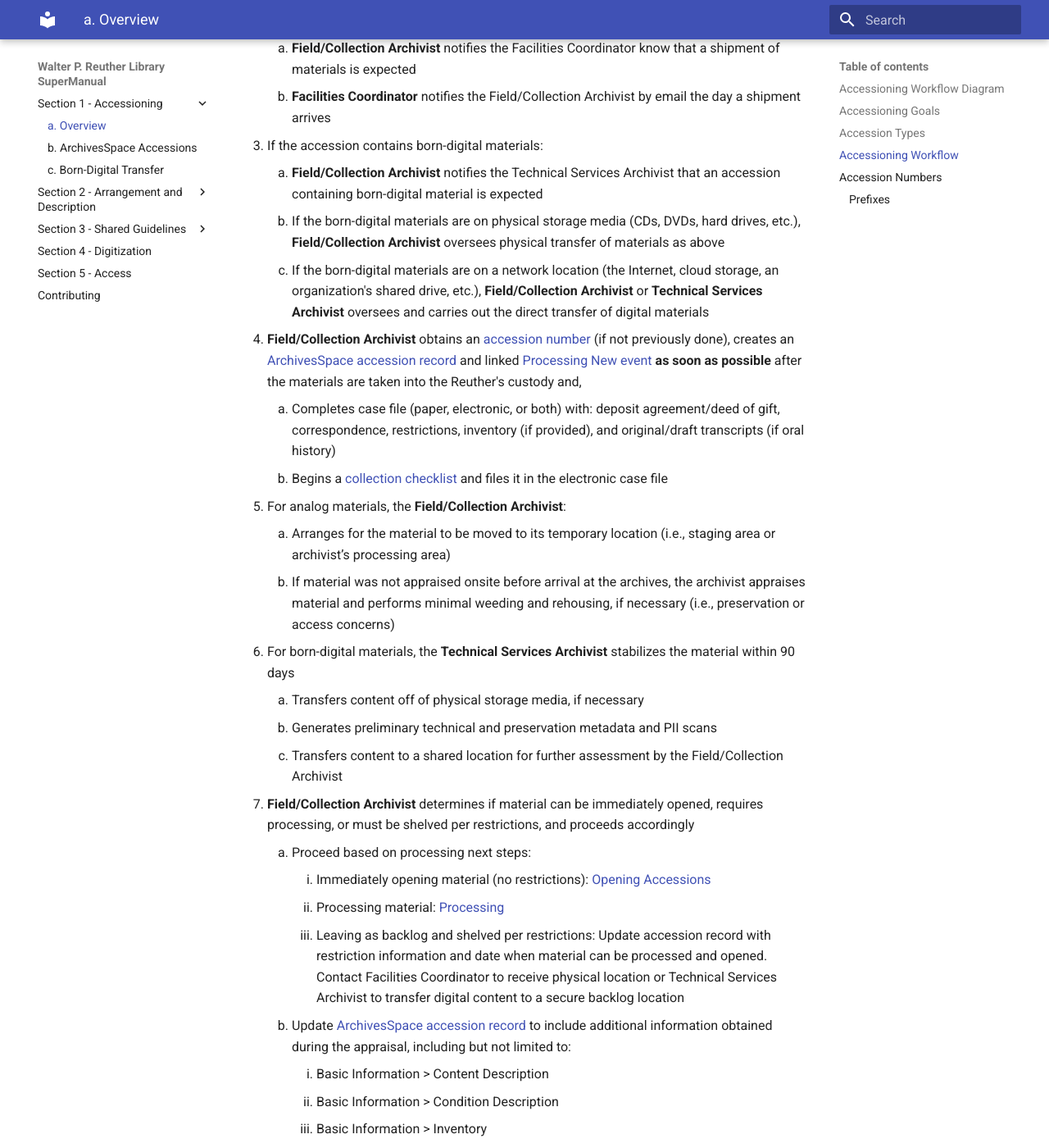
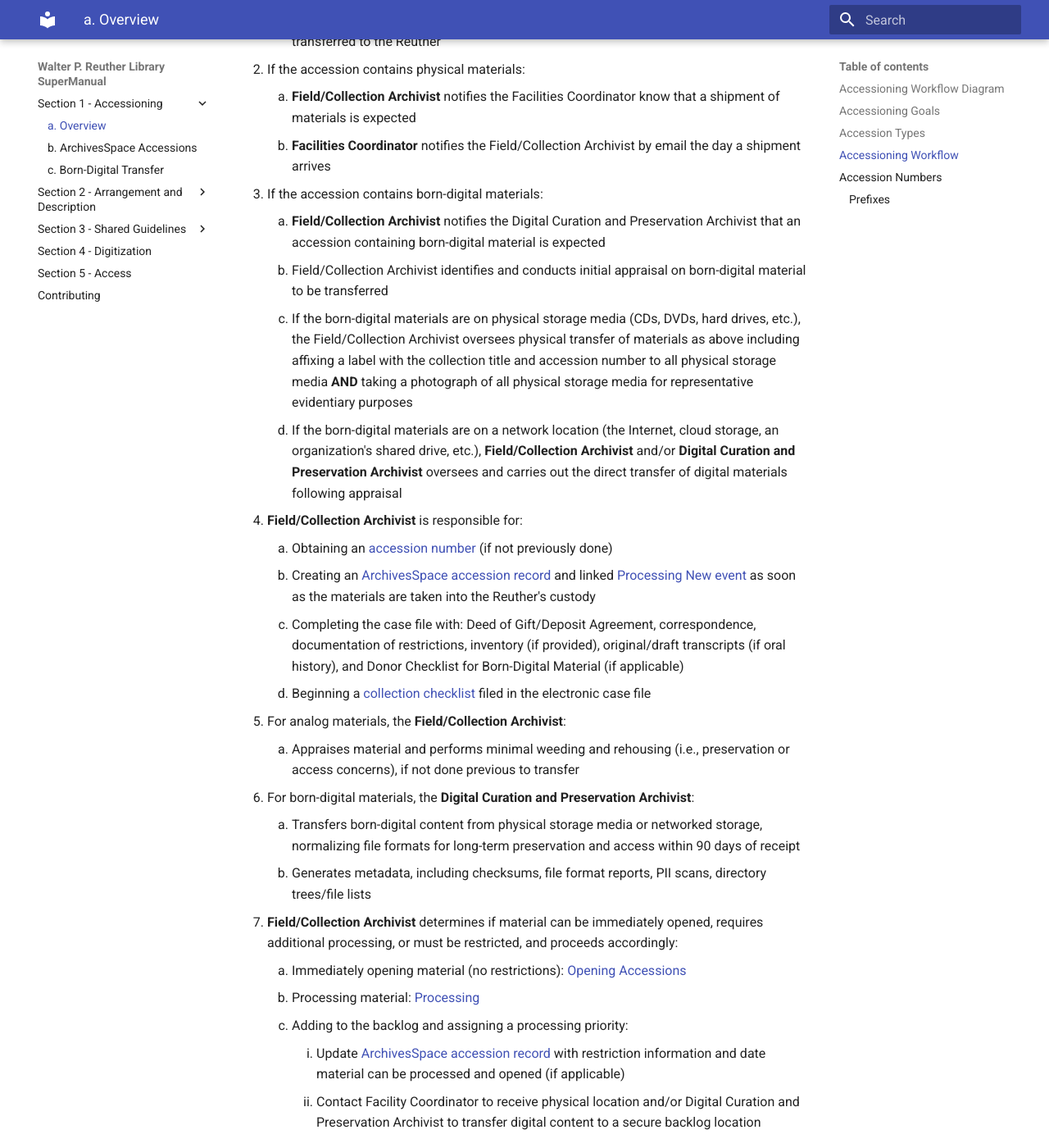
Before and after one commit to WSUReuther/SuperManual, an MkDocs documentation site: the page built from docs/01_accessioning/01_01_overview.md, in a window 1280 px wide and 1400 px high, scrolled down 2398 px. Shown: the whole window at 82% size. Built offline with MkDocs 1.6.1 and Material for MkDocs 9.7.7, drawn with Linux system fonts in a browser that asks for light colours; some of the changed text lies outside the part shown.

Commit message:
Update 01_01_overview.md

```diff
--- a/docs/01_accessioning/01_01_overview.md
+++ b/docs/01_accessioning/01_01_overview.md
@@ -8,58 +8,63 @@
 
 The Reuther Library accessions incoming archival collections with the following goals in mind:
 
-1. To **open** unrestricted collections within 90 days of their arrival at the archives. Exceptions include those with restrictions, some accruals, and large collections.
-2. To provide collection level description with minimal inventory information (if supplied by donor or field archivist) about every collection in the archives.
-3. To incorporate MPLP into accessioning and affectively merge accessioning with processing.
-4. To reduce space issues by preventing non-historical material from being shelved in the stacks and saved on digital storage devices.
-5. To alleviate backlog issues and enhance researcher accessibility to collections.
-6. To streamline the accessioning process and remove barriers to effective collection management.
+1.	To **open** unrestricted collections as soon as possible after their arrival at the archives.
+2.	To provide collection-level description with minimal inventory (if supplied by donor or field archivist) for every collection that can be opened immediately.
+3.	To incorporate MPLP into accessioning and effectively merge accessioning with processing.
+4.	To reduce space issues by preventing non-historical material from being shelved in the stacks and saved on digital storage devices.
 
 ## Accession Types
 
-1. **New**: material received for a collection that is only now being established, i.e., the Reuther has not received any collection materials previously
-2. **Addition**: material received for an established collection that was previously thought complete
-3. **Accrual**: material received for a collection that receives ongoing deposits
+1.	**New**: material for a newly established collection or that has not been received by the Reuther previously
+2.	**Addition**: material received for an established collection that was previously thought complete
+3.	**Accrual**: material received for a collection that receives ongoing deposits
 
 ## Accessioning Workflow
 
-Accessioning is a combined effort between the Collection Archivist or Field Archivist (whichever is applicable), the Reuther Facilities Coordinator, and the Technical Services Archivist. Collection Archivists are responsible for their own accessioning (this includes AV materials). The Field Archivist is responsible for everything else.
+Accessioning is a combined effort between the Collection Archivist or Field Archivist (whichever is applicable), the Reuther Facility Coordinator, and the Digital Curation and Preservation Archivist. Collection Archivists are responsible for their own accessioning (this includes born-digital and AV materials). The Field Archivist is responsible for accessioning all collections without a dedicated collection archivist.
 
 Outlined below is the workflow followed for each incoming collection.
 
 1. **Field/Collection Archivist** conducts any required pre-transfer appraisal, donor negotiations, etc.
+      1. For new accessions (i.e. not accruals or additions) conducted by a Collection Archivist, consult with the Field Archivist regarding the Deed of Gift/Deposit Agreement
+      2. Only the Director can sign completed Deed of Gifts/Deposit Agreements
+      3. The Deed of Gift/Deposit Agreement needs to be in place before materials are transferred to the Reuther
 2. If the accession contains physical materials:
       1. **Field/Collection Archivist** notifies the Facilities Coordinator know that a shipment of materials is expected
       2. **Facilities Coordinator** notifies the Field/Collection Archivist by email the day a shipment arrives
 3. If the accession contains born-digital materials:
-      1. **Field/Collection Archivist** notifies the Technical Services Archivist that an accession containing born-digital material is expected
-      2. If the born-digital materials are on physical storage media (CDs, DVDs, hard drives, etc.), **Field/Collection Archivist** oversees physical transfer of materials as above
-      3. If the born-digital materials are on a network location (the Internet, cloud storage, an organization's shared drive, etc.), **Field/Collection Archivist** or **Technical Services Archivist** oversees and carries out the direct transfer of digital materials
-4. **Field/Collection Archivist** obtains an [accession number](#accession-numbers) (if not previously done), creates an [ArchivesSpace accession record](01_02_archivesspace_accessions.md) and linked [Processing New event](../03_shared/03_02_events.md#processing-new) **as soon as possible** after the materials are taken into the Reuther's custody and,
-      1. Completes case file (paper, electronic, or both) with: deposit agreement/deed of gift, correspondence, restrictions, inventory (if provided), and original/draft transcripts (if oral history)
-      2. Begins a [collection checklist](https://waynestateprod.sharepoint.com/:w:/r/sites/Libraries/Reuther/Documents/Collections/Collection%20Management/Collection_checklist.doc?d=wd7229a74ba234273b8a1d4ace6df7e5a&csf=1&web=1&e=6XhUQn) and files it in the electronic case file
+      1. **Field/Collection Archivist** notifies the Digital Curation and Preservation Archivist that an accession containing born-digital material is expected
+      2. Field/Collection Archivist identifies and conducts initial appraisal on born-digital material to be transferred
+      3. If the born-digital materials are on physical storage media (CDs, DVDs, hard drives, etc.), the Field/Collection Archivist oversees physical transfer of materials as above including affixing a label with the collection title and accession number to all physical storage media **AND** taking a photograph of all physical storage media for representative evidentiary purposes
+      4. If the born-digital materials are on a network location (the Internet, cloud storage, an organization's shared drive, etc.), **Field/Collection Archivist** and/or **Digital Curation and Preservation Archivist** oversees and carries out the direct transfer of digital materials following appraisal
+4. **Field/Collection Archivist** is responsible for:
+      1. Obtaining an [accession number](#accession-numbers) (if not previously done)
+      2. Creating an [ArchivesSpace accession record](01_02_archivesspace_accessions.md) and linked [Processing New event](../03_shared/03_02_events.md#processing-new) as soon as the materials are taken into the Reuther's custody
+      3. Completing the case file with: Deed of Gift/Deposit Agreement, correspondence, documentation of restrictions, inventory (if provided), original/draft transcripts (if oral history), and Donor Checklist for Born-Digital Material (if applicable)
+      4. Beginning a [collection checklist](https://waynestateprod.sharepoint.com/:w:/r/sites/Libraries/Reuther/Documents/Collections/Collection%20Management/Collection_checklist.doc?d=wd7229a74ba234273b8a1d4ace6df7e5a&csf=1&web=1&e=6XhUQn) filed in the electronic case file
 5. For analog materials, the **Field/Collection Archivist**:
-      1. Arranges for the material to be moved to its temporary location (i.e., staging area or archivist’s processing area)
-      2. If material was not appraised onsite before arrival at the archives, the archivist appraises material and performs minimal weeding and rehousing, if necessary (i.e., preservation or access concerns)
-6. For born-digital materials, the **Technical Services Archivist** stabilizes the material within 90 days
-      1. Transfers content off of physical storage media, if necessary
-      2. Generates preliminary technical and preservation metadata and PII scans
-      3. Transfers content to a shared location for further assessment by the Field/Collection Archivist
-7. **Field/Collection Archivist** determines if material can be immediately opened, requires processing, or must be shelved per restrictions, and proceeds accordingly
-      1. Proceed based on processing next steps:
-         1. Immediately opening material (no restrictions): [Opening Accessions](../02_arrangement/02_01_general.md#opening-accessions)
-         2. Processing material: [Processing](../02_arrangement/02_01_general.md#processing-levels)
-         3. Leaving as backlog and shelved per restrictions: Update accession record with restriction information and date when material can be processed and opened. Contact Facilities Coordinator to receive physical location or Technical Services Archivist to transfer digital content to a secure backlog location
-      2. Update [ArchivesSpace accession record](01_02_archivesspace_accessions.md) to include additional information obtained during the appraisal, including but not limited to:
-         1. Basic Information > Content Description
-         2. Basic Information > Condition Description
-         3. Basic Information > Inventory
-         4. Basic Information > Access Restrictions
-         5. Basic Information > Use Restrictions
-         6. Dates
-         7. Extents
+      1. Appraises material and performs minimal weeding and rehousing (i.e., preservation or access concerns), if not done previous to transfer
+6. For born-digital materials, the **Digital Curation and Preservation Archivist**:
+      1. Transfers born-digital content from physical storage media or networked storage, normalizing file formats for long-term preservation and access within 90 days of receipt
+      2. Generates metadata, including checksums, file format reports, PII scans, directory trees/file lists
+7. **Field/Collection Archivist** determines if material can be immediately opened, requires additional processing, or must be restricted, and proceeds accordingly:
+      1. Immediately opening material (no restrictions): [Opening Accessions](../02_arrangement/02_01_general.md#opening-accessions)
+      2. Processing material: [Processing](../02_arrangement/02_01_general.md#processing-levels)
+      3. Adding to the backlog and assigning a processing priority:
+         1. Update [ArchivesSpace accession record](01_02_archivesspace_accessions.md) with restriction information and date material can be processed and opened (if applicable)
+         2. Contact Facility Coordinator to receive physical location and/or Digital Curation and Preservation Archivist to transfer digital content to a secure backlog location
+8. **Field/Collection Archivist** Field/Collection Archivist updates ArchivesSpace accession record to include additional information obtained during the appraisal, including but not limited to:
+      1. Basic Information > Content Description
+      2. Basic Information > Condition Description
+      3. Basic Information > Inventory
+      4. Basic Information > Access Restrictions
+      5. Basic Information > Use Restrictions
+      6. Dates
+      7. Extents
+      8. Processing Priority
 
 ## Accession Numbers
+
 Accession numbers will follow an alphanumeric formula:
 
 * A 2-4 letter prefix denoting the top-level record group (i.e., labor, urban, or university) and primary department of administration (i.e., Manuscripts & Records, Audiovisual, Oral history, or Library)
```
